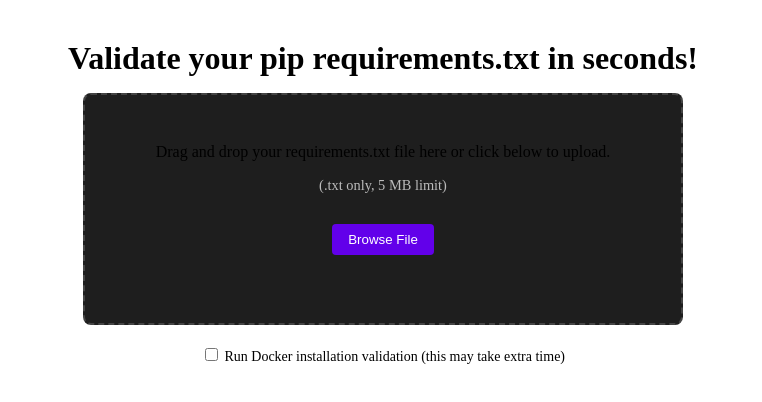
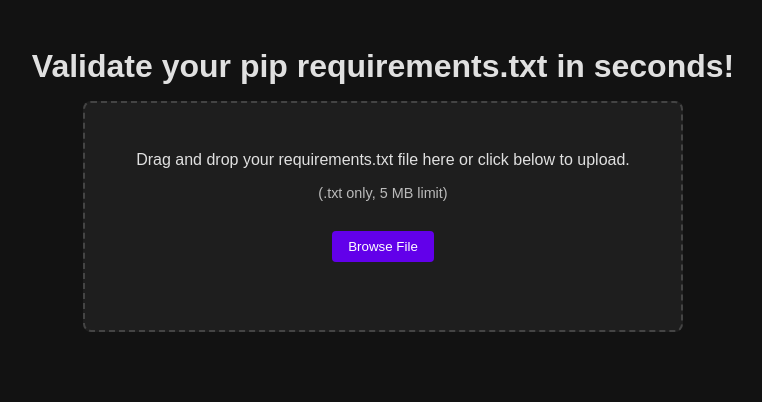
Before and after one commit to DerekCorniello/pip-req-valid, a Vue app in the folder vue/frontend/: page / in a window 1280 px wide. Shown: the top 402 px of the page, without its empty margins (257-1019 px from the left). Built offline with nearby package versions, Linux system fonts and the light colour scheme.

Commit message:
Revert "added frontend checkbox for docker send"
This reverts commit 627e0a021f16b40563b6172afbf9e01ed5300e47.

```diff
--- a/vue/frontend/src/App.vue
+++ b/vue/frontend/src/App.vue
@@ -5,26 +5,10 @@
     </header>
     <main>
       <FileDrop @file-submitted="handleFileSubmission" />
-      <div class="options">
-        <label>
-          <input type="checkbox" v-model="runDockerInstall" />
-          Run Docker installation validation (this may take extra time)
-        </label>
-      </div>
       <div class="output-container">
         <div v-if="loading" class="loading-spinner"></div>
         <div v-else-if="output" class="output">
-          <div>
-            <h2>Validation Results:</h2>
-            <pre>{{ output }}</pre>
-            <div v-if="details">
-              <h3>Additional Details:</h3>
-              <pre>{{ details }}</pre>
-            </div>
-          </div>
-        </div>
-        <div v-if="dockerInfo">
-          <p><strong>Note:</strong> Docker validation install is in progress. This will take extra time.</p>
+          {{ output }}
         </div>
       </div>
     </main>
@@ -42,23 +26,18 @@
     return {
       loading: false,
       output: null,
-      details: null,
-      runDockerInstall: false, // flag for Docker installation
-      dockerInfo: false, // show additional info about Docker processing
     };
   },
   methods: {
     async handleFileSubmission(file) {
       this.loading = true;
       this.output = null;
-      this.dockerInfo = false;
-      this.details = null;
 
       try {
         const formData = new FormData();
         formData.append("file", file);
-        formData.append("runDockerInstall", this.runDockerInstall); // Send the flag
 
+        // Need to edit this when I get to it...
         const response = await fetch("backendservice", {
           method: "POST",
           body: formData,
@@ -68,11 +47,6 @@
           const jsonResponse = await response.json();
           this.output = jsonResponse.prettyOutput;
           this.details = jsonResponse.details;
-
-          // If Docker install is requested, show progress message
-          if (this.runDockerInstall) {
-            this.dockerInfo = true;
-          }
         } else {
           this.output = "Error validating the file. Please try again.";
         }
@@ -86,7 +60,7 @@
 };
 </script>
 
-<style scoped>
+<style>
 body {
   margin: 0;
   font-family: Arial, sans-serif;
@@ -111,11 +85,6 @@
 main {
   width: 100%;
   max-width: 600px;
-}
-
-.options {
-  margin-top: 20px;
-  font-size: 14px;
 }
 
 .output-container {
```
